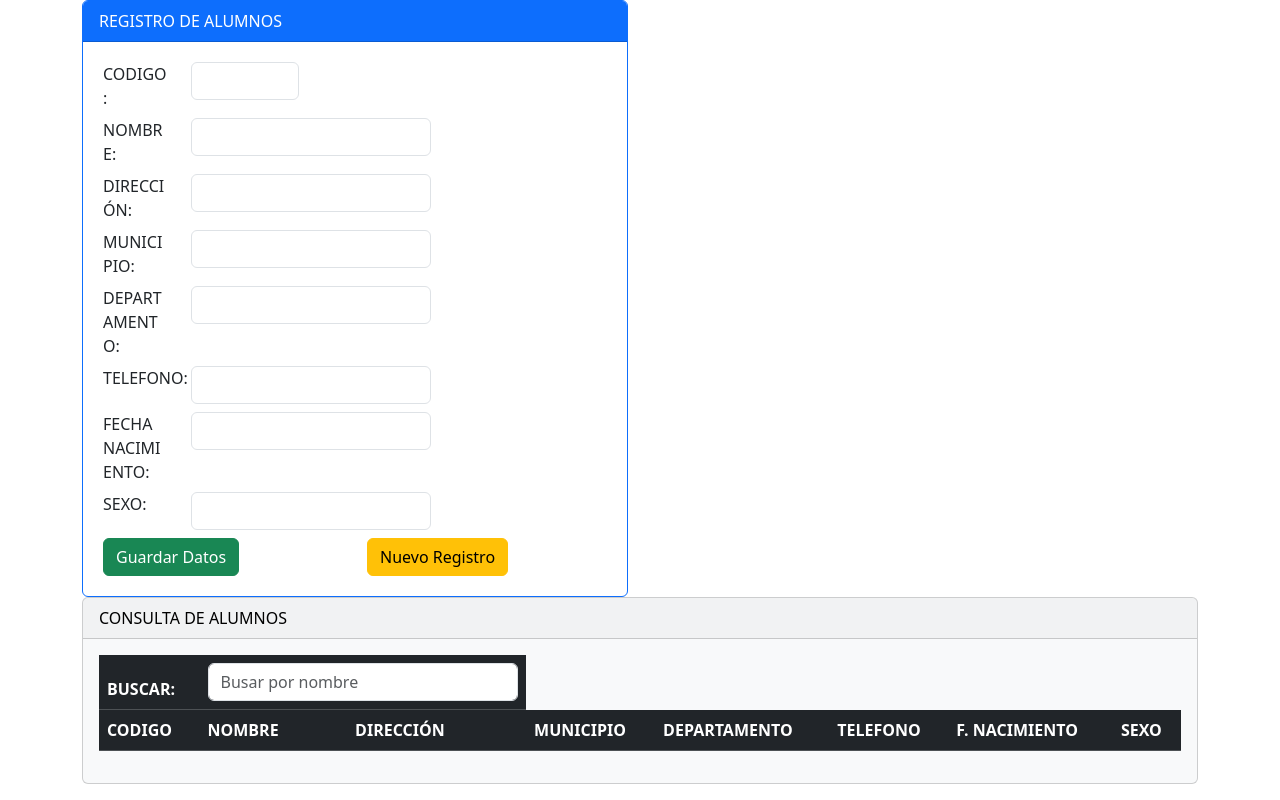
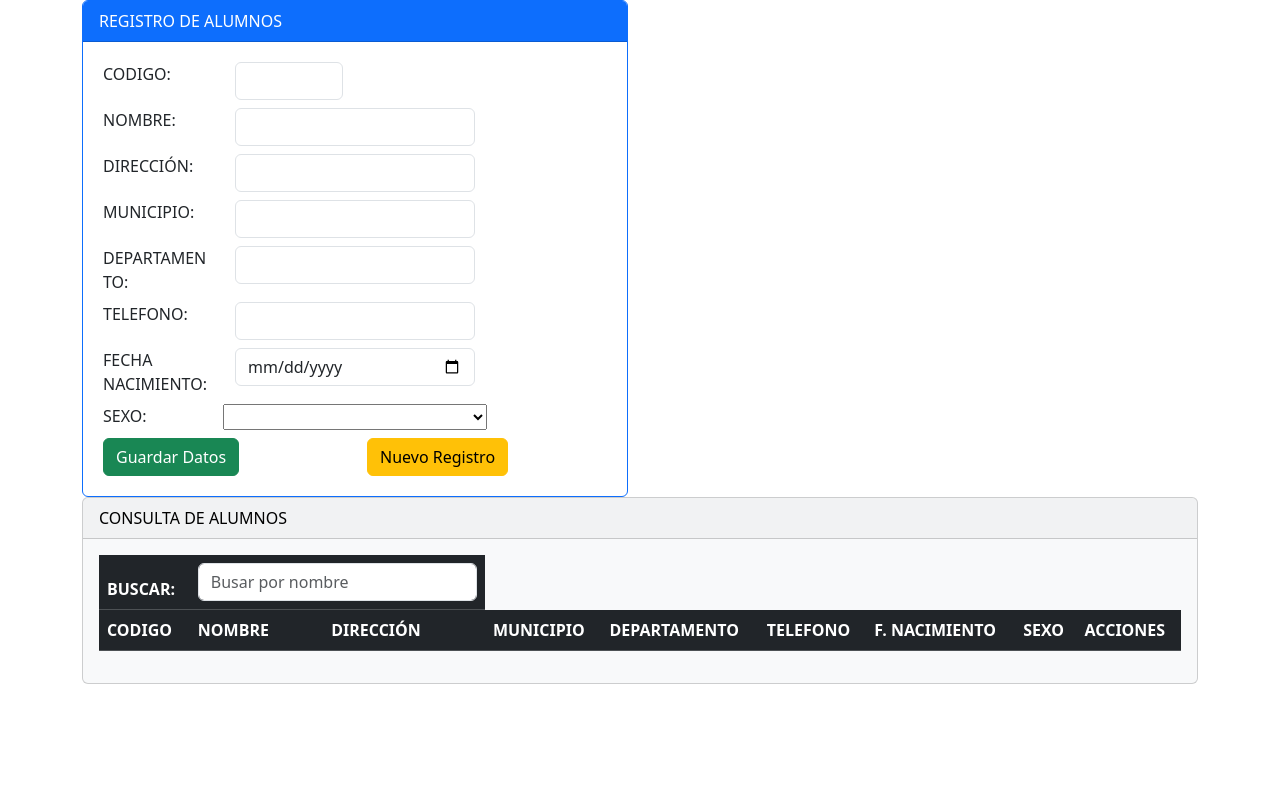
Before and after one commit to usis058619/Progra-IV-2023, a plain HTML site: page index.html in a window 1280 px wide. Drawn offline with nearby package versions, Linux system fonts and the light colour scheme.

Commit message:
first commit

```diff
--- a/index.html
+++ b/index.html
@@ -5,7 +5,7 @@
     <meta http-equiv="X-UA-Compatible" content="IE=edge"><!-- IE -->
     <meta name="viewport" content="width=device-width, initial-scale=1.0">
     <link rel="stylesheet" href="https://cdn.jsdelivr.net/npm/bootstrap@5.3.0-alpha1/dist/css/bootstrap.min.css">
-    <title>::.. APP ACADEMICA ..::</title>
+    <title>REGISTRO DE ALUMNOS</title>
 </head>
 <body><!-- Contenido de la pagina html -->
     <div class="container" id="app">
@@ -16,62 +16,66 @@
                     <div class="card-body">
                         <form id="frmalumno" @submit.prevent="guardaralumno" @reset.prevent="nuevoalumno()">
                             <div class="row p-1">
-                                <div class="col-3 col-md-2">CODIGO:</div>
+                                <div class="col-3 ">CODIGO:</div>
                                 <div class="col-9 col-md-3">
                                     <input class="form-control"  required type="text" v-model="alumno.codigo" name="txtCodigoalumno" id="txtCodigoalumno">
                                 </div>
 
                             </div>
                             <div class="row p-1">
-                                <div class="col-3 col-md-2">NOMBRE:</div>
+                                <div class="col-3 ">NOMBRE:</div>
                                 <div class="col-9 col-md-6">
                                     <input class="form-control" type="text" v-model="alumno.nombre" name="txtNombrealumno" id="txtNombrealumno">
                                 </div>
 
                             </div>
                             <div class="row p-1">
-                                <div class="col-3 col-md-2">DIRECCIÓN:</div>
+                                <div class="col-3 ">DIRECCIÓN:</div>
                                 <div class="col-9 col-md-6">
                                     <input class="form-control" type="text" v-model="alumno.direccion" name="txtDireccionalumno" id="txtDireccionlumno">
                                 </div>
 
                             </div>
                             <div class="row p-1">
-                                <div class="col-3 col-md-2">MUNICIPIO:</div>
+                                <div class="col-3 ">MUNICIPIO:</div>
                                 <div class="col-9 col-md-6">
                                     <input class="form-control" type="text" v-model="alumno.municipio" name="txtMunicipioalumno" id="txtMunicipioAlumno">
                                 </div>
 
                             </div>
                             <div class="row p-1">
-                                <div class="col-3 col-md-2">DEPARTAMENTO:</div>
+                                <div class="col-3 ">DEPARTAMENTO:</div>
                                 <div class="col-9 col-md-6">
                                     <input class="form-control" type="text" v-model="alumno.departamento" name="txtDepartamentoalumno" id="txtDepartamentoAlumno">
                                 </div>
 
                             </div>
                             <div class="row p-1">
-                                <div class="col-3 col-md-2">
+                                <div class="col-3 ">
                                     <label for="txtTelefonoAlumno">TELEFONO:</label>
                                 </div>
                                 <div class="col-9 col-md-6">
-                                    <input required pattern="[0-9|-]{9}" v-model="alumno.telefono" type="text"
+                                    <input required pattern="[0-9|-]{8}" v-model="alumno.telefono" type="text"
                                         class="form-control" name="txtTelefonoAlumno" id="txtTelefonoAlumno">
                                 </div>
 
                             </div>
                             <div class="row p-1">
-                                <div class="col-3 col-md-2">FECHA NACIMIENTO:</div>
+                                <div class="col-3 ">FECHA NACIMIENTO:</div>
                                 <div class="col-9 col-md-6">
-                                    <input class="form-control" type="text" v-model="alumno.nacimiento" name="txtNacimientoalumno" id="txtNacimientoAlumno">
+                                    <input class="form-control" type="date" v-model="alumno.nacimiento" name="txtNacimientoalumno" id="txtNacimientoAlumno">
                                 </div>
 
                             </div>
                             <div class="row p-1">
-                                <div class="col-3 col-md-2">SEXO:</div>
-                                <div class="col-9 col-md-6">
+                                <div class="col-3 ">SEXO:</div>
+                                <select class="col-9 col-md-6" required v-model="alumno.sexo" name="txtSexoalumno" id="txtSexoAlumno">
+                                    <option value="Masculino">Masculino</option>
+                                    <option value="Femenino">Femenino</option>
+                                  </select>
+                                <!-- <div class="col-9 col-md-6">
                                     <input class="form-control" type="text" v-model="alumno.sexo" name="txtSexoalumno" id="txtSexoAlumno">
-                                </div>
+                                </div> -->
                             </div>
                             <div class="row p-1">
                                 <div class="col col-md-6">
@@ -106,6 +110,7 @@
                                         <th>TELEFONO</th>
                                         <th>F. NACIMIENTO</th>
                                         <th>SEXO</th>
+                                        <th>ACCIONES</th>
                                     </tr>
                                 </thead>
                                 <tbody>
@@ -118,7 +123,6 @@
                                         <td>{{alumno.telefono}}</td>
                                         <td>{{alumno.nacimiento}}</td>
                                         <td>{{alumno.sexo}}</td>
-                                        <td></td>
                                         <td><button @click.prevent="eliminaralumno(alumno)" class="btn btn-danger">Eliminar</button></td>
                                     </tr>
                                 </tbody>
```
Also changed, not shown: 1 other file.
